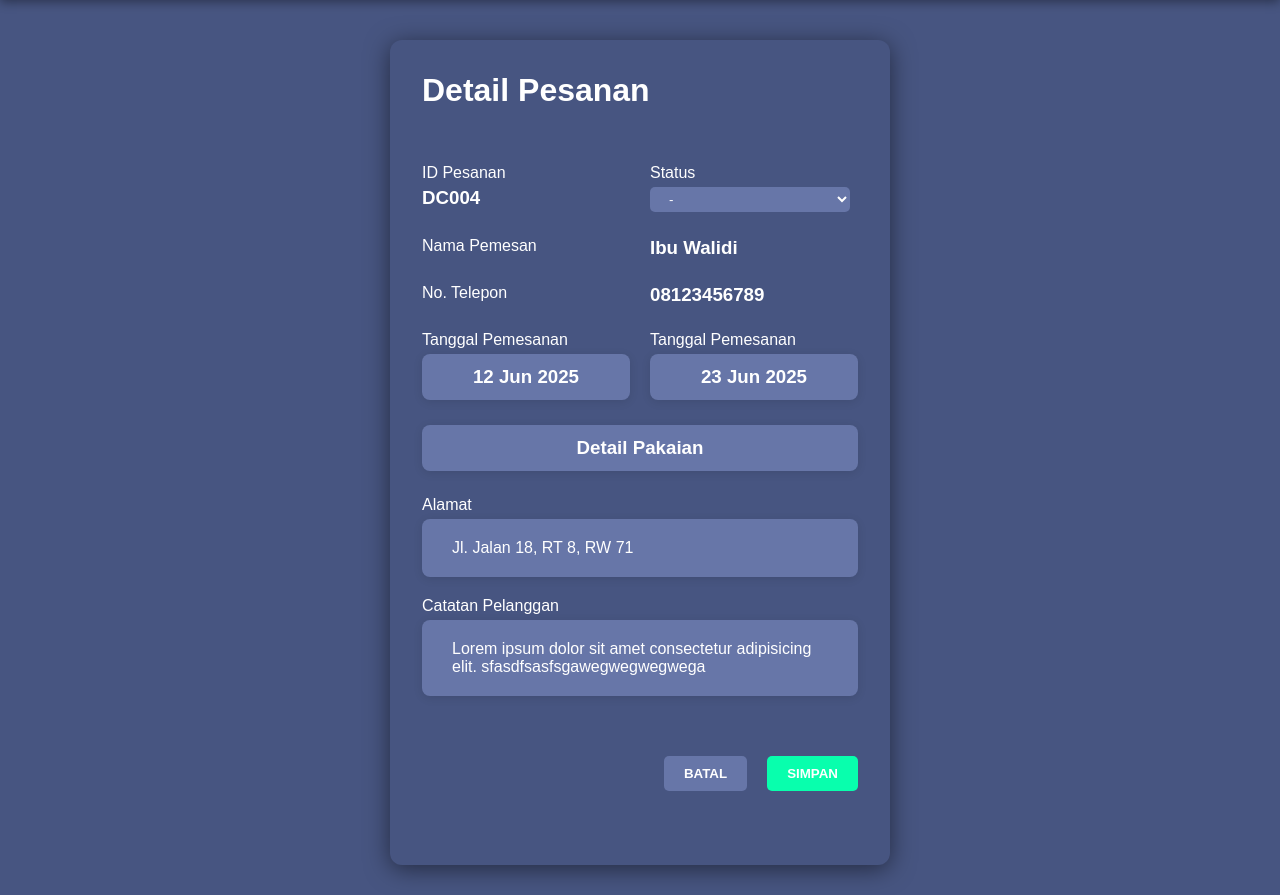
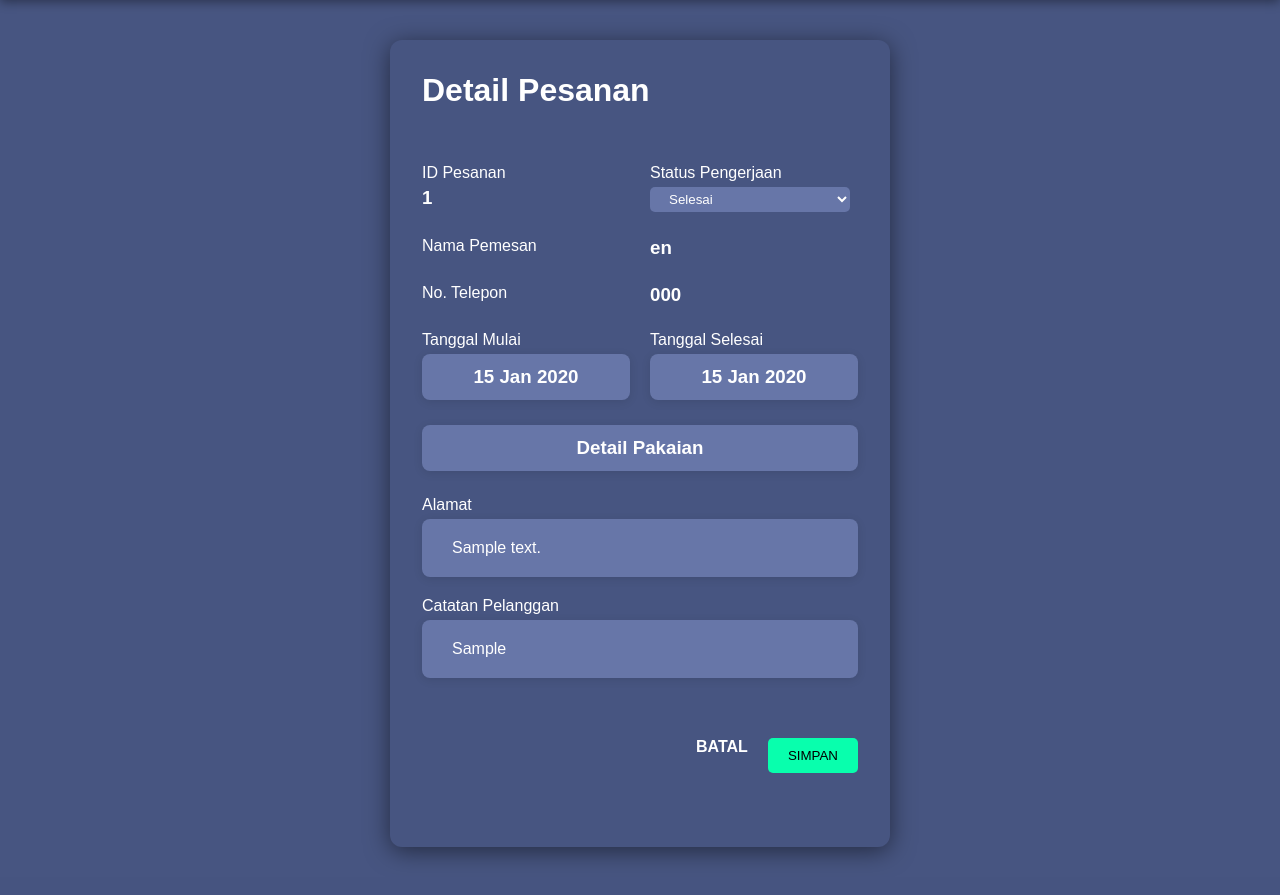
Before and after one commit to rahmanisstudent/project-rbpl-native, a PHP site: page /detail.php?id=1 in a window 1280 px wide. Shown: the part 148-1043 px from the top of the page. After the commit the page ends 1009 px from the top, so only its background shows below. Run offline with PHP 8.4, Linux system fonts and the light colour scheme; tables that the repository leaves empty or names only in its code hold one stand-in row (values such as "Sample post").

Commit message:
detil.php kelar, udah nyambung ke index juga, status udah bisa diganti-ganti

```diff
--- a/detail.php
+++ b/detail.php
@@ -1,85 +1,127 @@
+<?php
+// Selalu mulai session di awal jika nanti butuh untuk notifikasi
+session_start();
+include 'koneksi.php';
+
+// 1. Validasi Input ID dari URL
+// Pastikan ID ada dan tidak kosong
+if (!isset($_GET['id']) || empty($_GET['id'])) {
+    die("Error: ID Pesanan tidak ditemukan.");
+}
+$id = $_GET['id'];
+
+try {
+    $pdo = new PDO("mysql:host=$hostname;dbname=$database", $username, $password);
+    $pdo->setAttribute(PDO::ATTR_ERRMODE, PDO::ERRMODE_EXCEPTION);
+} catch (PDOException $e) {
+    die("Database error: " . $e->getMessage());
+}
+
+// 2. Gunakan Prepared Statements untuk Keamanan (Mencegah SQL Injection)
+$sql = "SELECT * FROM pesanan WHERE pesanan_id = ?";
+$stmt = $pdo->prepare($sql);
+$stmt->execute([$id]);
+
+// 3. Ambil data, dan cek apakah pesanan ditemukan
+$design = $stmt->fetch(PDO::FETCH_ASSOC);
+
+if (!$design) {
+    die("Pesanan dengan ID '$id' tidak ditemukan.");
+}
+?>
+
 <!DOCTYPE html>
 <html lang="en">
+
 <head>
     <meta charset="UTF-8">
     <meta name="viewport" content="width=device-width, initial-scale=1.0">
-    <title>Detail Pesanan</title>
+    <title>Detail Pesanan - <?php echo htmlspecialchars($design['pesanan_id']); ?></title>
     <link rel="stylesheet" href="css/detail.css">
 </head>
+
 <body>
     <?php include 'nav.php'; ?>
     <div class="container">
         <h1>Detail Pesanan</h1>
+
+        <form action="proses_update_status.php" method="POST">
+            <input type="hidden" name="pesanan_id" value="<?php echo htmlspecialchars($design['pesanan_id']); ?>">
+
             <div class="parent">
                 <div class="div1">
                     <label for="ID">ID Pesanan</label>
-                <h3>DC004</h3>
+                    <h3><?php echo htmlspecialchars($design['pesanan_id']); ?></h3>
                 </div>
                 <div class="div2">
-                <label for="status">Status</label>
+                    <label for="status">Status Pengerjaan</label>
                     <select id="status" name="status">
-                    <option value="-">-</option>
-                    <option value="Pemotongan">Pemotongan</option>
-                    <option value="Penjahitan">Penjahitan</option>
-                    <option value="Finishing">Finishing</option>
-                    <option value="Selesai">Selesai</option>
+                        <option value="-" <?php if ($design['status_pengerjaan'] == '-')
+                            echo 'selected'; ?>>-</option>
+                        <option value="Pemotongan" <?php if ($design['status_pengerjaan'] == 'Pemotongan')
+                            echo 'selected'; ?>>
+                            Pemotongan</option>
+                        <option value="Penjahitan" <?php if ($design['status_pengerjaan'] == 'Penjahitan')
+                            echo 'selected'; ?>>
+                            Penjahitan</option>
+                        <option value="Finishing" <?php if ($design['status_pengerjaan'] == 'Finishing')
+                            echo 'selected'; ?>>
+                            Finishing</option>
+                        <option value="Selesai" <?php if ($design['status_pengerjaan'] == 'Selesai')
+                            echo 'selected'; ?>>Selesai
+                        </option>
                     </select>
                 </div>
                 <div class="div3">
                     <label for="Nama Pemesan">Nama Pemesan</label>
                 </div>
                 <div class="div4">
-                <h3>Ibu Walidi</h3>
+                    <h3><?php echo htmlspecialchars($design['nama_pelanggan']); ?></h3>
                 </div>
                 <div class="div5">
                     <label for="Nomor Telepon">No. Telepon</label>
                 </div>
                 <div class="div6">
-                <h3>08123456789</h3>
+                    <h3><?php echo htmlspecialchars($design['nomor_telepon']); ?></h3>
                 </div>
                 <div class="div7">
-                <label for="tanggal pemesanan">Tanggal Pemesanan</label>
+                    <label for="tanggal pemesanan">Tanggal Mulai</label>
                     <div class="kotakan">
-                    <h3>12 Jun 2025</h3>
+                        <h3><?php echo date('d M Y', strtotime($design['tanggal_mulai'])); ?></h3>
                     </div>
                 </div>
                 <div class="div8">
-                <label for="tanggal pemesanan">Tanggal Pemesanan</label>
+                    <label for="tanggal pemesanan">Tanggal Selesai</label>
                     <div class="kotakan">
-                    <h3>23 Jun 2025</h3>
+                        <h3><?php echo date('d M Y', strtotime($design['tanggal_selesai'])); ?></h3>
                     </div>
                 </div>
                 <div class="div9">
                     <div class="kotakan">
-                    <a onclick="alert('Keluar pop up ceritanya')">
-                        <h3 class="detail-pakaian">
-                            Detail Pakaian
-                        </h3>
+                        <a onclick="alert('Pop-up detail pakaian akan muncul di sini.')">
+                            <h3 class="detail-pakaian">Detail Pakaian</h3>
                         </a>
                     </div>
                 </div>
                 <div class="div10">
                     <label for="alamat">Alamat</label>
                     <div class="kotakan">
-                    <p>Jl. Jalan 18, RT 8, RW 71</p>
+                        <p><?php echo nl2br(htmlspecialchars($design['alamat'])); ?></p>
                     </div>
                 </div>
                 <div class="div11">
                     <label for="catatan">Catatan Pelanggan</label>
                     <div class="kotakan">
-                    <p>Lorem ipsum dolor sit amet consectetur adipisicing elit. sfasdfsasfsgawegwegwegwega</p>
+                        <p><?php echo nl2br(htmlspecialchars($design['catatan'])); ?></p>
                     </div>
                 </div>
             </div>
             <div class="tombol">
-            <button class="batal">
-                <a href="index.php">BATAL</a>
-            </button>
-            <button class="simpan">
-                <a href="index.php">SIMPAN</a>
-            </button>
+                <a href="index.php" class="batal-link">BATAL</a>
+                <button type="submit" class="simpan">SIMPAN</button>
             </div>
+        </form>
     </div>
+</body>
 
-</body>
 </html>
--- a/index.php
+++ b/index.php
@@ -41,7 +41,7 @@ $events_json = json_encode($events);
                 <h3>Daftar Pekerjaan</h3>
                 <?php
                 // Fetch task list from the database
-                $sql = "SELECT jenis_model, nama_pelanggan, tanggal_mulai, tanggal_selesai, status_pengerjaan FROM pesanan ORDER BY tanggal_mulai DESC";
+                $sql = "SELECT pesanan_id, jenis_model, nama_pelanggan, tanggal_mulai, tanggal_selesai, status_pengerjaan FROM pesanan ORDER BY tanggal_mulai DESC";
                 $stmt = $pdo->query($sql);
 
                 while ($row = $stmt->fetch(PDO::FETCH_ASSOC)) {
@@ -59,7 +59,7 @@ $events_json = json_encode($events);
                     }
                     ?>
                     <div class="task <?php echo $colorClass; ?>">
-                        <a href="">
+                        <a href="detail.php?id=<?php echo htmlspecialchars($row['pesanan_id']); ?>">
                             <?php echo htmlspecialchars($row['jenis_model']) . ' ' . htmlspecialchars($row['nama_pelanggan']) . ' (' . $dateRange . ') - ' . htmlspecialchars($row['status_pengerjaan']); ?>
                         </a>
                     </div>
```
Also changed, not shown: proses_update_status.php (added, +47 -0 lines), uploads/6848c84c277c0_1749600332.jpeg (deleted), uploads/684b9be943633_1749785577.png (added). Lines whose indentation alone changed are shown as unchanged.
